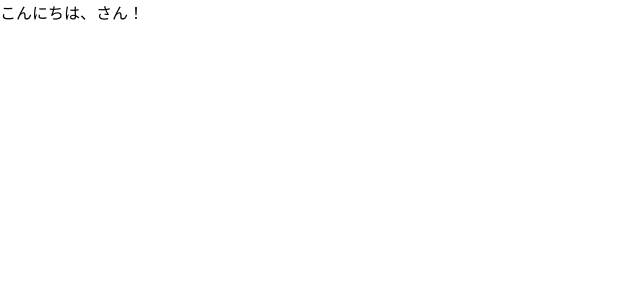
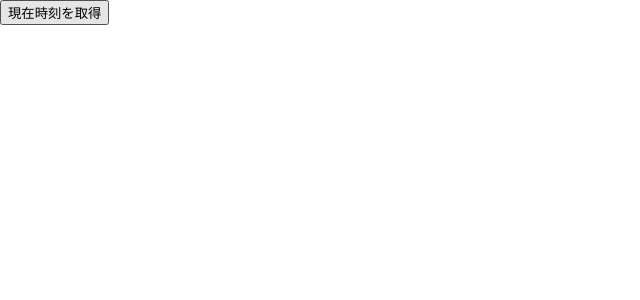
Before and after one commit to tk-sawada/practiceReact, a React (Create React App) app: page / in a window 1280 px wide. Shown: the top 300 px of the page, without its empty margins (0-640 px from the left). Built offline with nearby package versions, Linux system fonts and the light colour scheme.

Commit message:
edit index.js and made MyHello.js

```diff
--- /dev/null
+++ b/src/EventBasic.js
@@ -0,0 +1,25 @@
+
+export default function EventBasic({ type }){
+    //clicイベントハンドラー
+    const current = () => {
+        const d = new Date();
+        //type属性の値に応じて現在日時をログに出力
+        switch(type) {
+            case 'date':
+                console.log(d.toLocaleDateString());
+                break;
+            case 'time':
+                console.log(d.toLocaleTimeString())
+                break;
+            default:
+                console.log(d.toLocaleTimeString())
+                break;
+        }
+    };
+    return (
+        <div>
+            {/*ボタンクリっっくじにcurrent関数を呼び出し*/}
+            <button onClick={current}>現在時刻を取得</button>
+        </div>
+    )
+}
--- a/src/index.js
+++ b/src/index.js
@@ -1,17 +1,27 @@
 import React from 'react';
 import ReactDOM from 'react-dom/client';
 import './index.css';
-import MyHello from './MyHello';
+import './EventBasic';
+//import MyHello from './MyHello';
 //import App from './App';
 import reportWebVitals from './reportWebVitals';
+import EventBasic from './EventBasic';
 
 const root = ReactDOM.createRoot(document.getElementById('root'));
 
+
+root.render(
+  <EventBasic type="time" />
+);
+
+/*
 <MyHello myName={{name: '鈴木', age: 48}} />
 
 root.render(
   <MyHello myName />
 )
+*/
+
 
 // P.79
 /*
```
